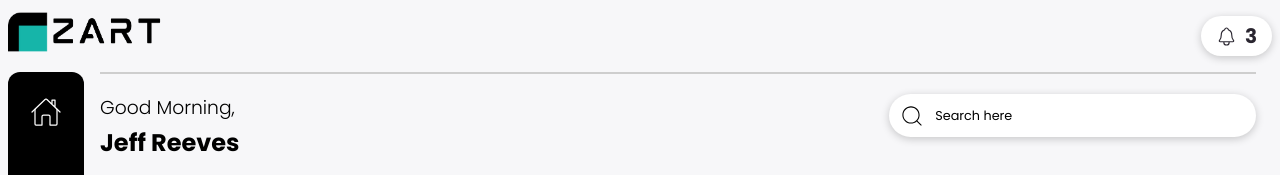
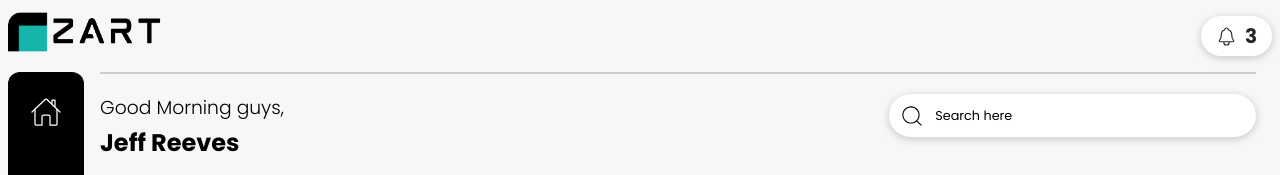
Before and after one commit to dominic91960/zart-webapp, a React (Vite) app: page / in a window 1280 px wide. Shown: the top 175 px of the page. Built offline with nearby package versions, Linux system fonts and the light colour scheme.

Commit message:
greet componet update

```diff
--- a/src/components/Greet/Greet.jsx
+++ b/src/components/Greet/Greet.jsx
@@ -6,7 +6,7 @@ const Greet = () => {
   return (
     <div className={classes.mainContainer}>
       <div className={classes.greeting}>
-        <h3>Good Morning,</h3>
+        <h3>Good Morning guys,</h3>
         <h1>Jeff Reeves</h1>
       </div>
       <div className={classes.searchBar}>
```
